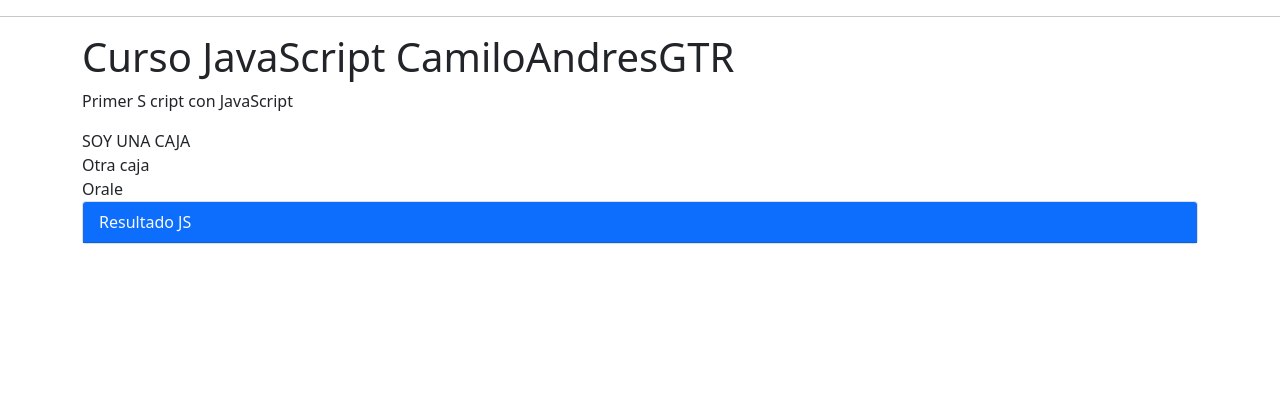
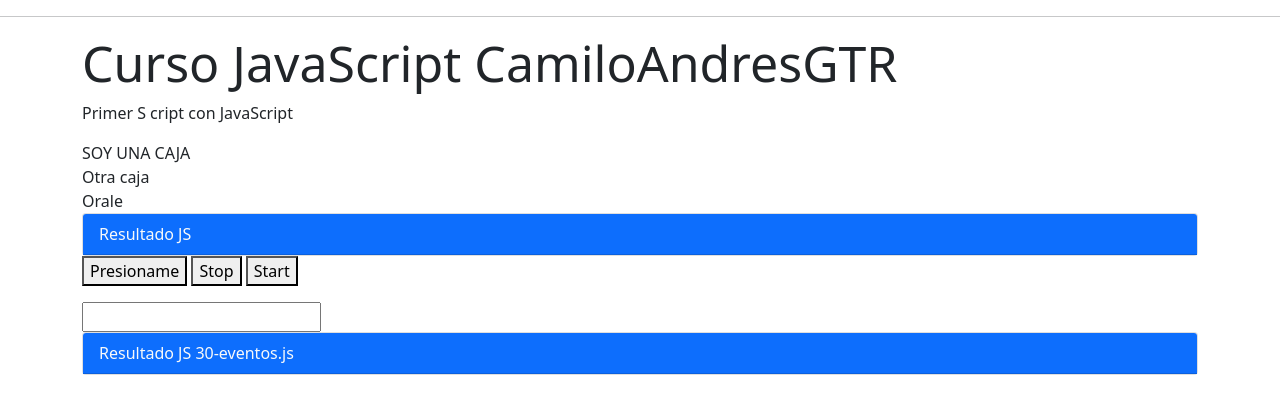
Before and after one commit to CamiloAndresGTR/Master_JS, a plain HTML site: page JS/Index.html in a window 1280 px wide. Drawn offline with nearby package versions, Linux system fonts and the light colour scheme.

Commit message:
01-03-2021

```diff
--- /dev/null
+++ b/JS/31-timers.js
@@ -0,0 +1,40 @@
+'use strict'
+/*
+window.addEventListener("load", ()=> {
+//Timers
+var tiempo = setInterval(()=>{
+console.log("Se esta ejecutando el intervalo");
+document.querySelector("h1").style.fontSize = "60px";
+},3000);
+});
+*/
+
+window.addEventListener("load", () => {
+    //Timers
+    function intervalo() {
+
+
+        var tiempo = setInterval(() => {
+            console.log("Se esta ejecutando el intervalo");
+            var encabezado = document.querySelector("h1");
+            if (encabezado.style.fontSize == "50px") {
+                encabezado.style.fontSize = "30px";
+            } else {
+                encabezado.style.fontSize = "50px";
+            }
+
+        }, 1000);
+        return tiempo;
+    }
+    var tiempo = intervalo();
+    var stop = document.querySelector("#stop");
+    stop.addEventListener("click", () => {
+        alert("Has detenido el bucle");
+        clearInterval(tiempo);
+    });
+    var start = document.querySelector("#start");
+    start.addEventListener("click", () => {
+        alert("Has iniciado el bucle");
+        intervalo();
+    });
+});
--- a/JS/Index.html
+++ b/JS/Index.html
@@ -26,6 +26,25 @@
 
 
         </div>
+        <p>
+           <!-- <button id="boton" name="boton" onclick="cambiarColor();">Presioname</button>
+            <button id="boton" name="boton" ondblclick="cambiarColor();">Presioname</button>-->
+            <button id="boton" name="boton">Presioname</button>
+            <button id="stop" name="stop">Stop</button>
+            <button id="start" name="start">Start</button>
+        </p>
+        </p>
+        <form>
+            <input type="text" name="nombre" id="campo_nombre" />
+        </form>
+
+        <div class="card" title="Resultado" id="script30">
+            <div class="card-header bg-primary text-light">Resultado JS 30-eventos.js</div>
+
+            <script src="31-timers.js"></script>
+
+
+        </div>
 
     </div>
 
```
Also changed, not shown: JS/30-eventos.js (added, +61 -0 lines), JS/formulario.html (added, +11 -0 lines).
